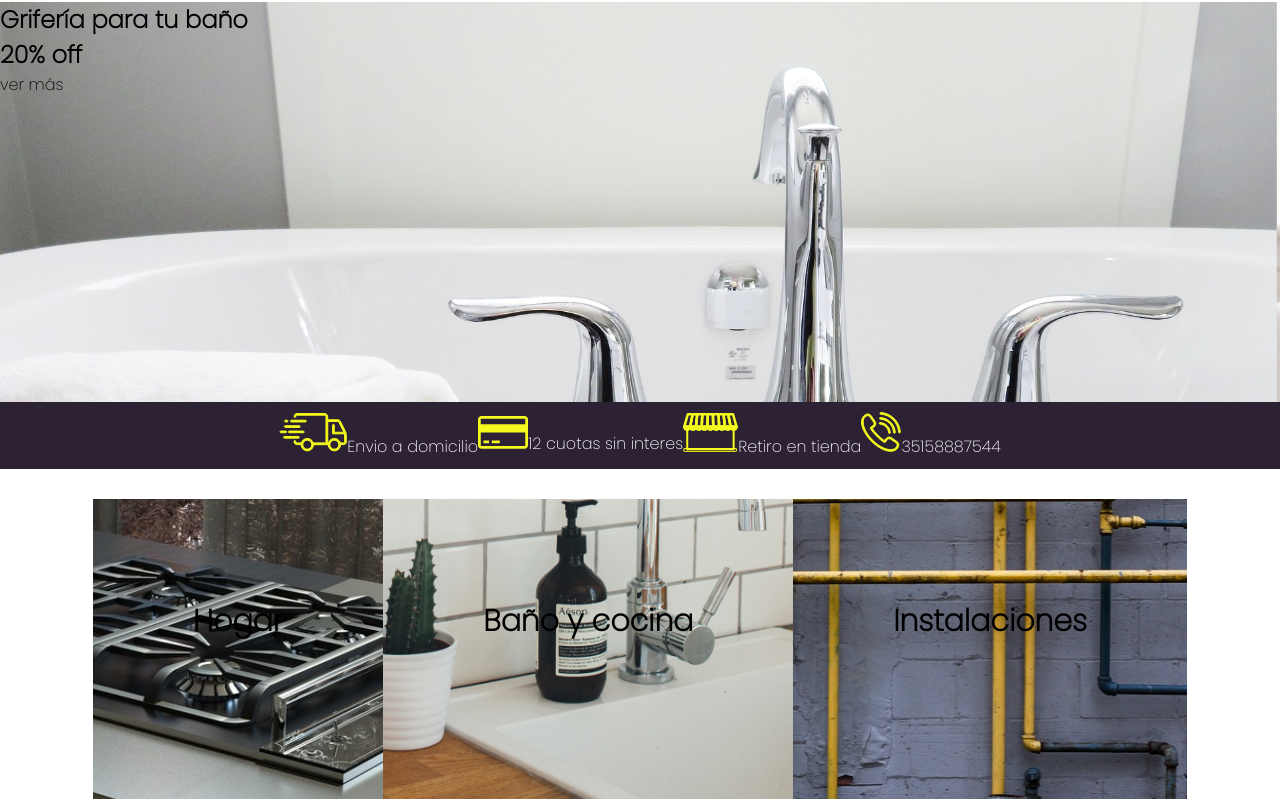
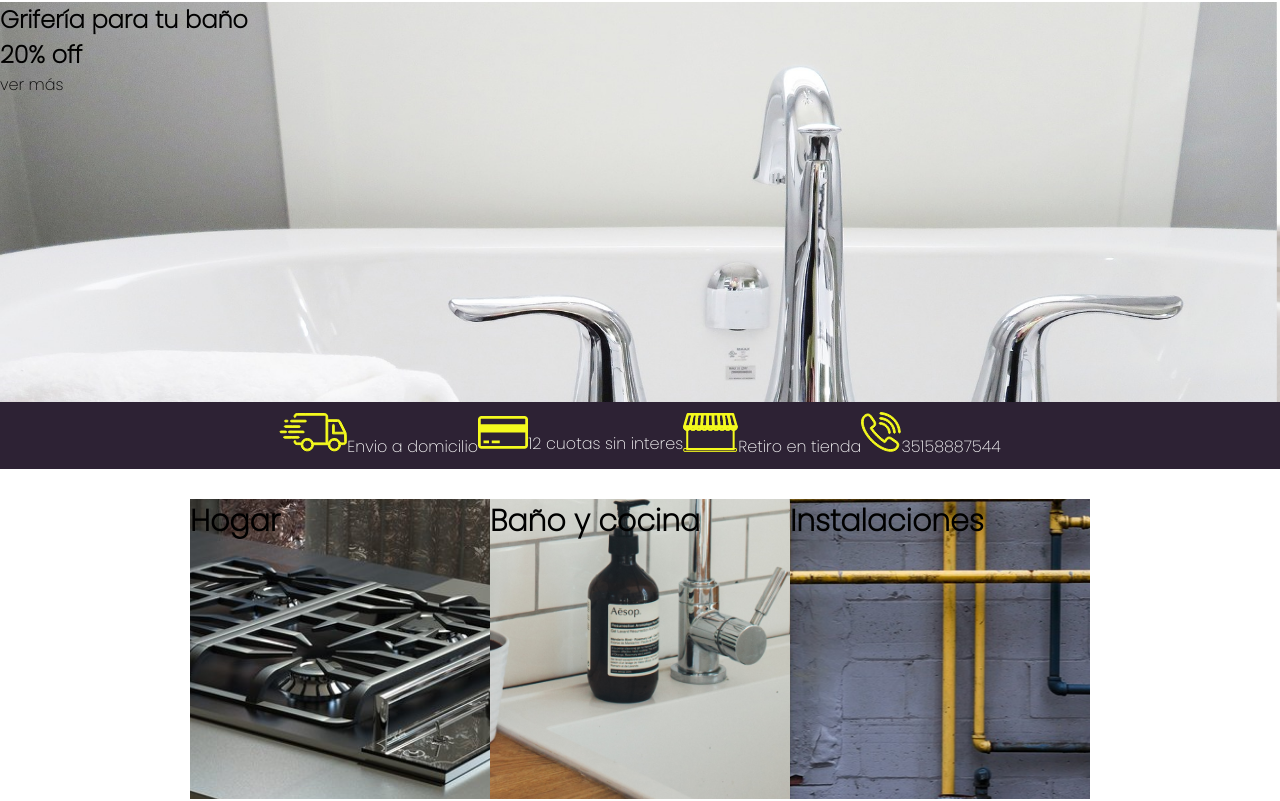
Before and after one commit to manuaguero13/webkapa, a plain HTML site: page index.html in a window 1280 px wide. Shown: the part 160-961 px from the top of the page. Drawn offline with Linux system fonts and the light colour scheme.

Commit message:
imgcuadradas

```diff
--- a/css/style.css
+++ b/css/style.css
@@ -89,7 +89,9 @@ main{
     display: flex;
     background-repeat: no-repeat;
     background-position: center;
-    padding: 100px;
+}
+.boton{
+    width: 300px;
     height: 300px;
 }
 .hogarimg{
--- a/index.html
+++ b/index.html
@@ -48,8 +48,8 @@
         </section>
         <section class="clasif">
             <div class="banner hogarimg"><div class="boton">Hogar</div></div>
-            <div class="banner bañoimg">Baño y cocina</div>
-            <div class="banner instimg">Instalaciones</div>
+            <div class="banner bañoimg"><div class="boton">Baño y cocina</div></div>
+            <div class="banner instimg"><div class="boton">Instalaciones</div></div>
         </section>
         <section class="griferia">
             <h2>Grifería para baño</h2>
```
